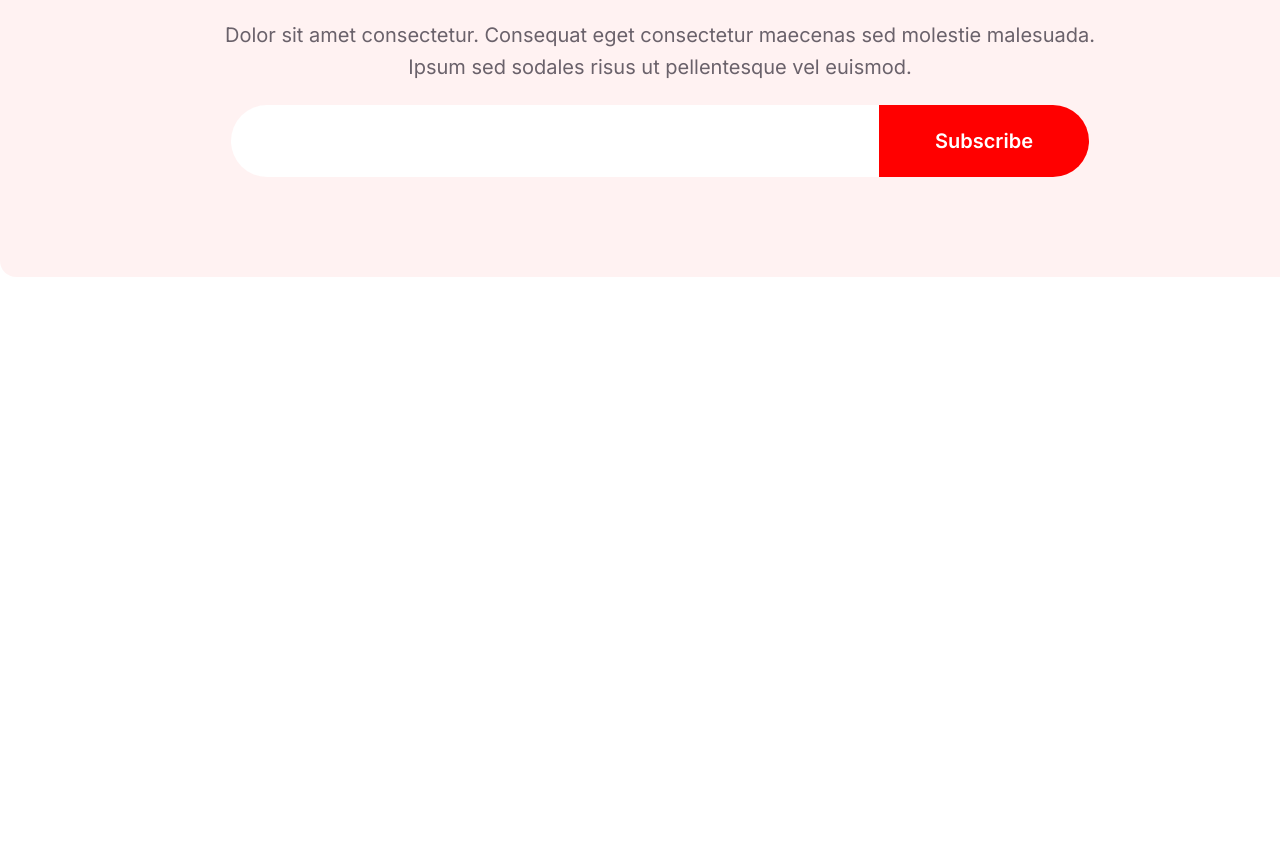
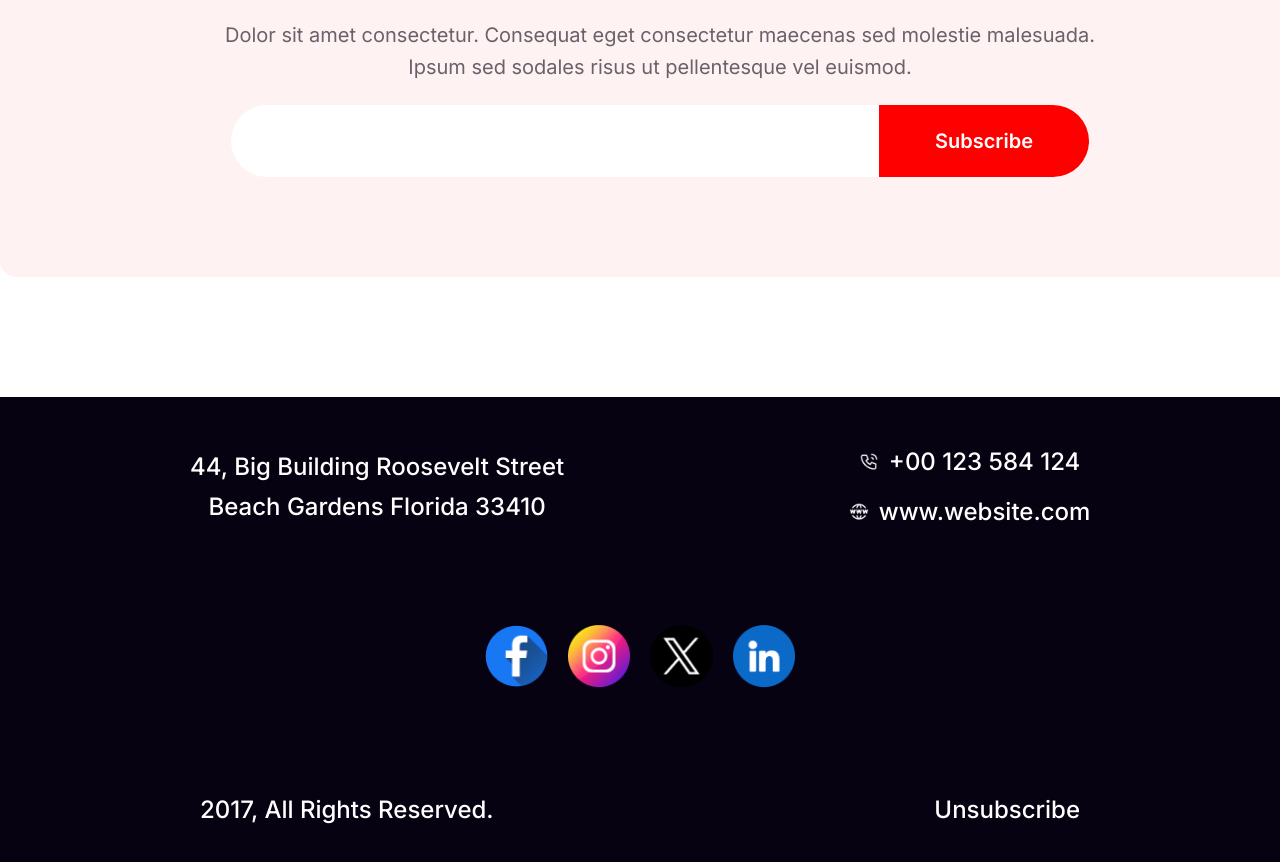
Before and after one commit to MostafizurRahman199/new_year_party, a plain HTML site: page index.html in a window 1280 px wide. Shown: the part 5953-6815 px from the top of the page. Before the commit the page ends 6230 px from the top, so only its background shows below. Drawn offline with Linux system fonts and the light colour scheme.

Commit message:
footer added

```diff
--- a/index.html
+++ b/index.html
@@ -137,8 +137,39 @@
 
 
     </main>
-    <footer>
+<footer>
+    <div class="footer_top">
+        <div class="footer_address">
+            <p>44, Big Building Roosevelt Street
+                Beach Gardens Florida 33410</p>
+        </div>
+        <div class="footer_contact">
+            <ul>
+                <li>
+                    <img src="./icons/Call.png" alt="">
+                    <p>+00 123 584 124</p>
+                </li>
+                <li>
+                    <img src="./icons/Website.png" alt="">
+                    <p>www.website.com</p>
+                </li>
+            </ul>
+        </div>
+    </div>
+<div class="icons">
+    <ul>
+        <li><img src="./icons/Facebook.png" alt=""></li>
+        <li><img src="./icons/Instagram.png" alt=""></li>
+        <li><img src="./icons/Twitter.png" alt=""></li>
+        <li><img src="./icons/Linkedin.png" alt=""></li>
+    </ul>
+</div>
 
-    </footer>
+ <div class="footer_para">
+<p>2017, All Rights Reserved.</p>
+<p>Unsubscribe</p>
+ </div>
+
+</footer>
 </body>
 </html>
--- a/style.css
+++ b/style.css
@@ -613,3 +613,100 @@ border-bottom-left-radius: 50px;
 background: rgb(255, 255, 255);
 border: none;
 }
+
+footer{
+  display: flex;
+  justify-content: center;
+  align-items:center;
+  flex-direction: column;
+  background: rgb(7, 2, 17);
+  margin: 0px auto;
+  gap: 98px;
+  padding: 50px 70px;
+  margin-top:120px;
+}
+.footer_address{
+  width: 375px;
+height: 80px;
+color: white;
+text-align: center;
+display: flex;
+justify-content: center;
+align-items:center;
+}
+.footer_address p{
+  color: rgb(255, 255, 255);
+  font-family: Inter;
+  font-size: 24px;
+  font-weight: 500;
+  line-height: 40px;
+
+}
+
+.footer_contact ul{
+display: flex;
+flex-direction: column;
+color: white;
+gap: 10px;
+}
+.footer_contact li img{
+  width: 20px;
+  height: 20px;
+}
+.footer_contact li{
+display: flex;
+justify-content: center;
+align-items: center ;
+gap: 10px;
+color: rgb(255, 255, 255);
+font-family: Inter;
+font-size: 24px;
+font-weight: 500;
+line-height: 40px;
+
+/* flex-direction: column; */
+
+}
+.footer_top {
+  display: flex;
+  justify-content: space-around;
+  align-items: center;
+  width: 1185px;
+height: 80px;
+}
+.icons {
+  display: flex;
+  flex-direction: column;
+  justify-content: center;
+  align-items:center;
+}
+.icons ul{
+  display: flex;
+  justify-content: center;
+  align-items:center;
+  gap: 20px;
+}
+.icons ul li>img{
+  width: 62.5px;
+  height: 62.5px;
+}
+.icons ul li{
+
+ text-decoration: none;
+ list-style: none;
+ gap: 20px;
+}
+
+
+.footer_para{
+  display: flex;
+  justify-content: space-between;
+  align-items: center;
+  color: white;
+  width: 880px;
+  color: rgb(255, 255, 255);
+  font-family: Inter;
+  font-size: 24px;
+  font-weight: 500;
+  line-height: 40px;
+}
```
